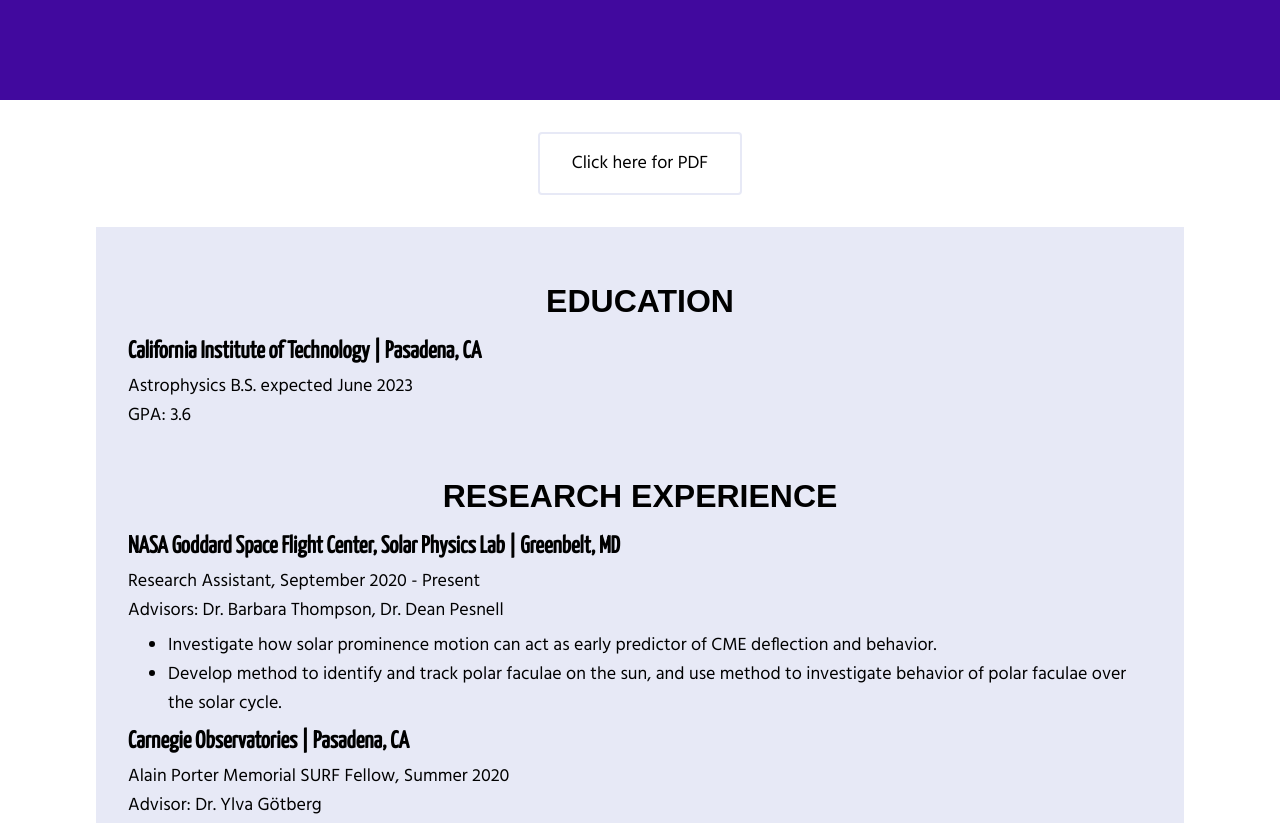
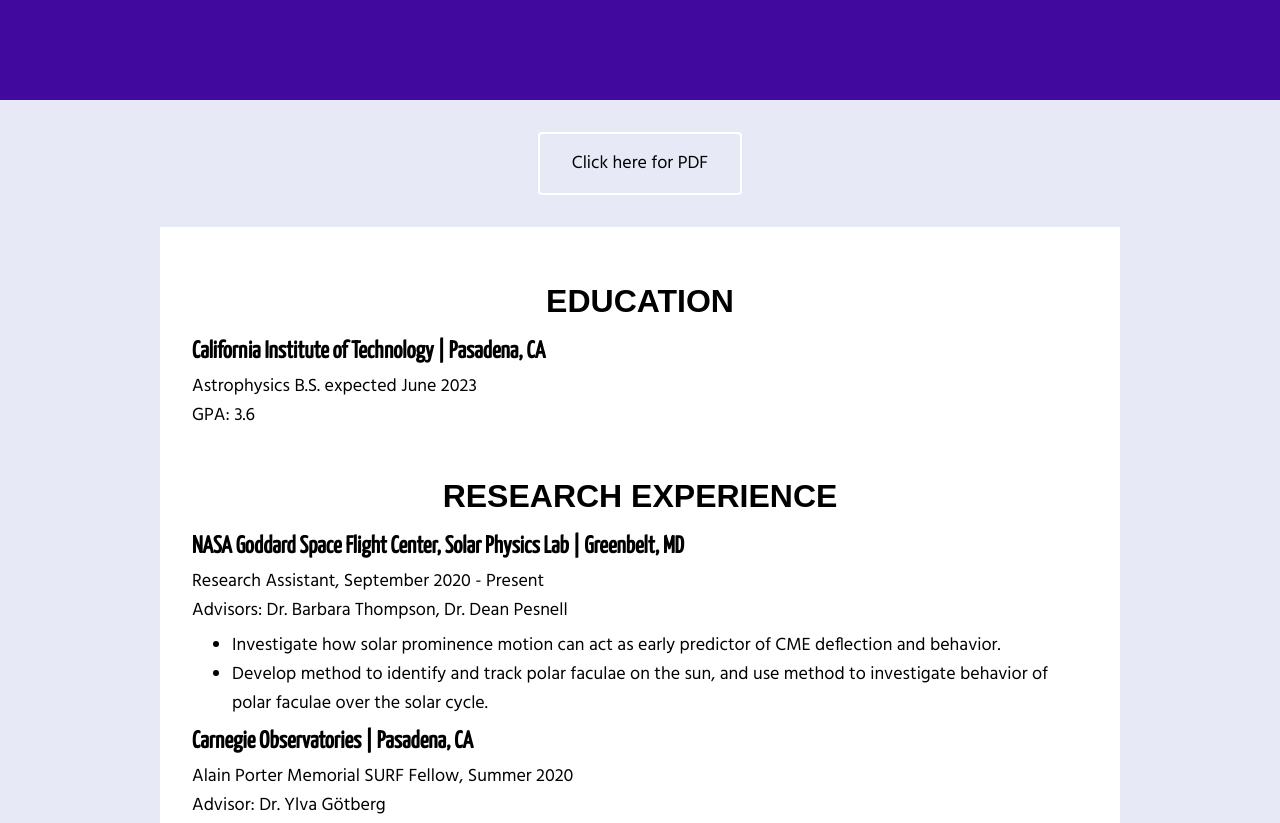
Before and after one commit to berylha/berylha.github.io, a plain HTML site: page cv.html in a window 1280 px wide. Shown: the part 700-1523 px from the top of the page. Drawn offline with Linux system fonts and the light colour scheme; some icons are missing; a web font is replaced by a local one.

Commit message:
Fixed centering and margin issue

```diff
--- a/assets/main.css
+++ b/assets/main.css
@@ -18,7 +18,7 @@
 	margin: 0;
 }
 
-body#researchbody {
+body#graybody {
 	background-color: var(--gry);
 }
 
@@ -288,16 +288,15 @@
 
 
 /* Page content box */
+div.contentbox-container {
+	max-width: 1024px;
+	width: 100%;
+	margin: auto;
+}
 div.contentbox {
-	max-width: 1024px;
-	margin: auto;
-	margin-top: 32px;
-	margin-bottom: 32px;
+	margin: 32px;
 	padding: 32px;
-	background-color: var(--gry);
-}
-div.contentbox#researchcontent {
-        background-color: white;
+	background-color: white;
 }
 div.contentbox h1 {
 	color: black;
--- a/cv.html
+++ b/cv.html
@@ -8,7 +8,7 @@
 		<script src="https://kit.fontawesome.com/3040b6fc20.js" crossorigin="anonymous"></script>
 		<link rel="stylesheet" href="https://cdn.jsdelivr.net/gh/jpswalsh/academicons@1/css/academicons.min.css">
 	</head>
-<body>
+	<body id='graybody'>
 
 		<section id='intro', class='page-section'>
 			<div style='margin: auto'>
@@ -17,7 +17,8 @@
 		</section>
 
 		<section style='display: flex; flex-direction: column;'>
-		<a class='button' href='assets/resume.pdf' style='margin: auto; margin-top: 32px;'>Click here for PDF</a>
+			<a class='button-inverse' href='assets/resume.pdf' style='margin: auto; margin-top: 32px;'>Click here for PDF</a>
+			<div class='contentbox-container'>
 				<div class='contentbox'>
 					<h1>Education</h1>
 					<h2>California Institute of Technology | Pasadena, CA</h2>
@@ -98,8 +99,8 @@
 					</ul>
 
 				</div>
-
-		<a class='button' href='index.html' style='margin: auto; margin-bottom: 32px;'>Back to Home</a>
+			</div>
+			<a class='button-inverse' href='index.html' style='margin: auto; margin-bottom: 32px;'>Back to Home</a>
 
 		</section>
 
```
Also changed, not shown: binary.html (+3 -2 lines), galaxy.html (+3 -1 lines), sun.html (+3 -1 lines). Lines whose indentation alone changed are shown as unchanged.
